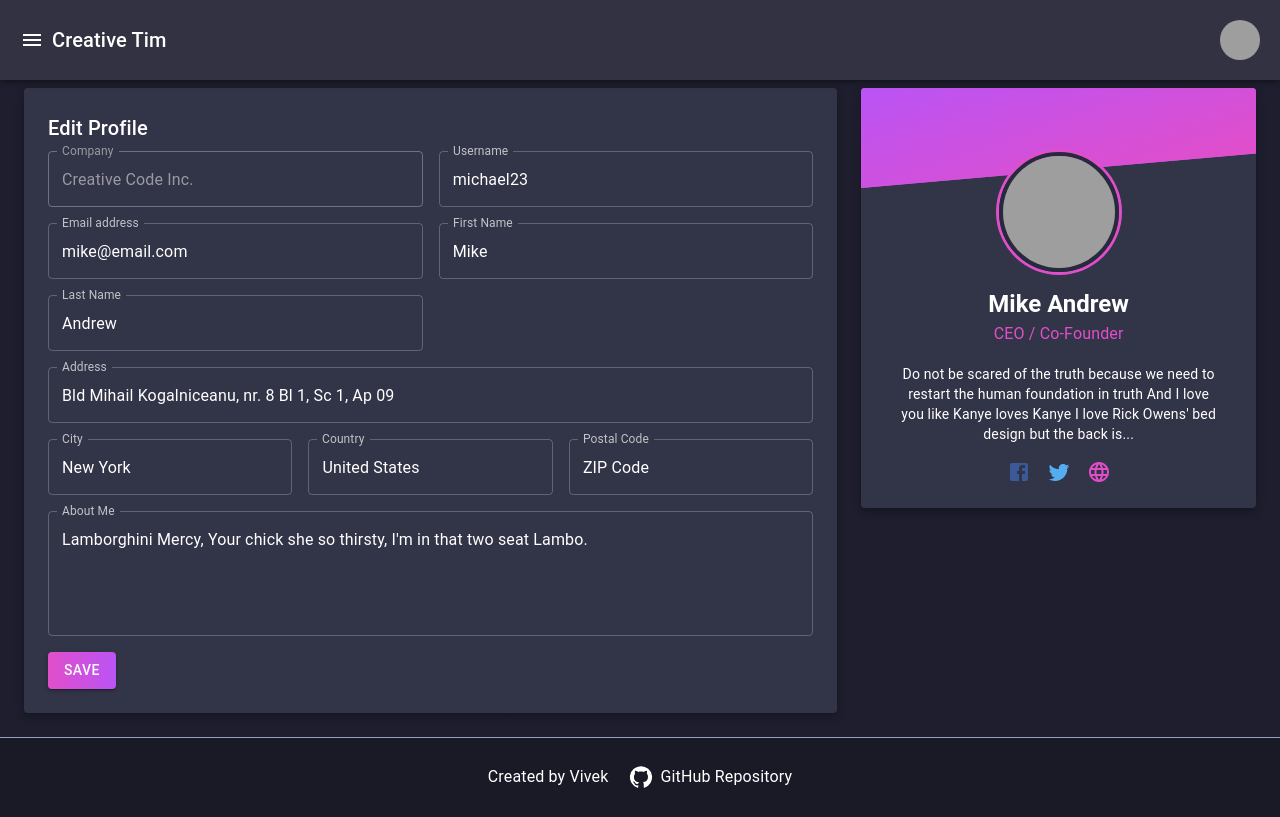
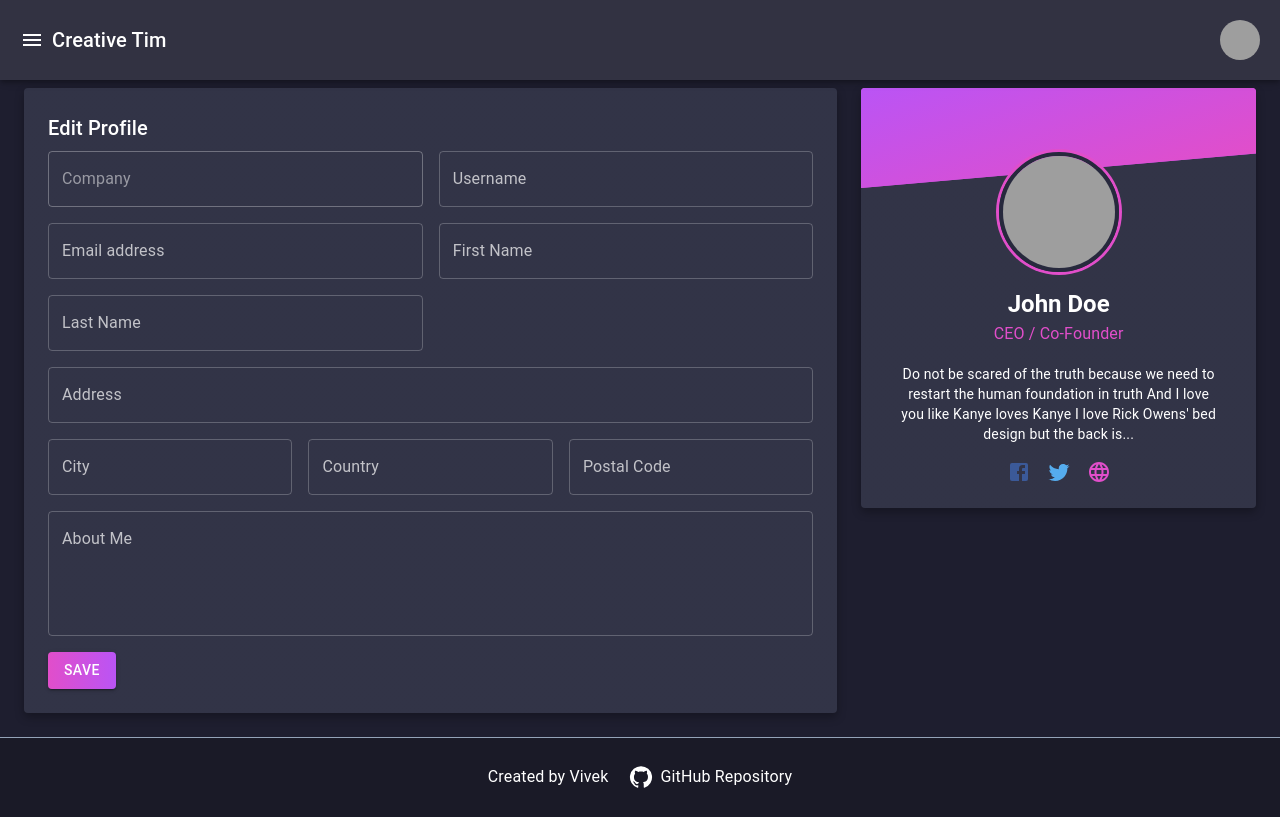
Before and after one commit to vivek20Eng/Dashboard-UI, a React (Create React App) app: page /user-profile in a window 1280 px wide. Built offline with nearby package versions, Linux system fonts and the light colour scheme; grey boxes are pictures that could not be loaded.

Commit message:
Remove default values from TextField components and replace with placeholders. Update input outline color to pink on focus.

```diff
--- a/src/pages/UserProfile.js
+++ b/src/pages/UserProfile.js
@@ -30,73 +30,145 @@
               <TextField
                 fullWidth
                 label="Company"
-                defaultValue="Creative Code Inc."
+                placeholder="Enter company name"
                 disabled
-                sx={{ input: { color: "white" } }}
+                sx={{
+                  input: { color: "white" },
+                  "& .MuiOutlinedInput-root.Mui-focused .MuiOutlinedInput-notchedOutline": {
+                    borderColor: "#e14eca",
+                  },
+                  "& .MuiInputLabel-root.Mui-focused": {
+                    color: "#e14eca",
+                  },
+                }}
               />
             </Grid>
             <Grid item xs={12} sm={6}>
               <TextField
                 fullWidth
                 label="Username"
-                defaultValue="michael23"
-                sx={{ input: { color: "white" } }}
+                placeholder="Enter username"
+                sx={{
+                  input: { color: "white" },
+                  "& .MuiOutlinedInput-root.Mui-focused .MuiOutlinedInput-notchedOutline": {
+                    borderColor: "#e14eca",
+                  },
+                  "& .MuiInputLabel-root.Mui-focused": {
+                    color: "#e14eca",
+                  },
+                }}
               />
             </Grid>
             <Grid item xs={12} sm={6}>
               <TextField
                 fullWidth
                 label="Email address"
-                defaultValue="mike@email.com"
-                sx={{ input: { color: "white" } }}
+                placeholder="Enter email address"
+                sx={{
+                  input: { color: "white" },
+                  "& .MuiOutlinedInput-root.Mui-focused .MuiOutlinedInput-notchedOutline": {
+                    borderColor: "#e14eca",
+                  },
+                  "& .MuiInputLabel-root.Mui-focused": {
+                    color: "#e14eca",
+                  },
+                }}
               />
             </Grid>
             <Grid item xs={12} sm={6}>
               <TextField
                 fullWidth
                 label="First Name"
-                defaultValue="Mike"
-                sx={{ input: { color: "white" } }}
+                placeholder="Enter first name"
+                sx={{
+                  input: { color: "white" },
+                  "& .MuiOutlinedInput-root.Mui-focused .MuiOutlinedInput-notchedOutline": {
+                    borderColor: "#e14eca",
+                  },
+                  "& .MuiInputLabel-root.Mui-focused": {
+                    color: "#e14eca",
+                  },
+                }}
               />
             </Grid>
             <Grid item xs={12} sm={6}>
               <TextField
                 fullWidth
                 label="Last Name"
-                defaultValue="Andrew"
-                sx={{ input: { color: "white" } }}
+                placeholder="Enter last name"
+                sx={{
+                  input: { color: "white" },
+                  "& .MuiOutlinedInput-root.Mui-focused .MuiOutlinedInput-notchedOutline": {
+                    borderColor: "#e14eca",
+                  },
+                  "& .MuiInputLabel-root.Mui-focused": {
+                    color: "#e14eca",
+                  },
+                }}
               />
             </Grid>
             <Grid item xs={12}>
               <TextField
                 fullWidth
                 label="Address"
-                defaultValue="Bld Mihail Kogalniceanu, nr. 8 Bl 1, Sc 1, Ap 09"
-                sx={{ input: { color: "white" } }}
+                placeholder="Enter address"
+                sx={{
+                  input: { color: "white" },
+                  "& .MuiOutlinedInput-root.Mui-focused .MuiOutlinedInput-notchedOutline": {
+                    borderColor: "#e14eca",
+                  },
+                  "& .MuiInputLabel-root.Mui-focused": {
+                    color: "#e14eca",
+                  },
+                }}
               />
             </Grid>
             <Grid item xs={12} sm={4}>
               <TextField
                 fullWidth
                 label="City"
-                defaultValue="New York"
-                sx={{ input: { color: "white" } }}
+                placeholder="Enter city"
+                sx={{
+                  input: { color: "white" },
+                  "& .MuiOutlinedInput-root.Mui-focused .MuiOutlinedInput-notchedOutline": {
+                    borderColor: "#e14eca",
+                  },
+                  "& .MuiInputLabel-root.Mui-focused": {
+                    color: "#e14eca",
+                  },
+                }}
               />
             </Grid>
             <Grid item xs={12} sm={4}>
               <TextField
                 fullWidth
                 label="Country"
-                defaultValue="United States"
-                sx={{ input: { color: "white" } }}
+                placeholder="Enter country"
+                sx={{
+                  input: { color: "white" },
+                  "& .MuiOutlinedInput-root.Mui-focused .MuiOutlinedInput-notchedOutline": {
+                    borderColor: "#e14eca",
+                  },
+                  "& .MuiInputLabel-root.Mui-focused": {
+                    color: "#e14eca",
+                  },
+                }}
               />
             </Grid>
             <Grid item xs={12} sm={4}>
               <TextField
                 fullWidth
                 label="Postal Code"
-                defaultValue="ZIP Code"
-                sx={{ input: { color: "white" } }}
+                placeholder="Enter postal code"
+                sx={{
+                  input: { color: "white" },
+                  "& .MuiOutlinedInput-root.Mui-focused .MuiOutlinedInput-notchedOutline": {
+                    borderColor: "#e14eca",
+                  },
+                  "& .MuiInputLabel-root.Mui-focused": {
+                    color: "#e14eca",
+                  },
+                }}
               />
             </Grid>
             <Grid item xs={12}>
@@ -105,8 +177,16 @@
                 multiline
                 rows={4}
                 label="About Me"
-                defaultValue="Lamborghini Mercy, Your chick she so thirsty, I'm in that two seat Lambo."
-                sx={{ input: { color: "white" } }}
+                placeholder="Enter information about yourself"
+                sx={{
+                  input: { color: "white" },
+                  "& .MuiOutlinedInput-root.Mui-focused .MuiOutlinedInput-notchedOutline": {
+                    borderColor: "#e14eca",
+                  },
+                  "& .MuiInputLabel-root.Mui-focused": {
+                    color: "#e14eca",
+                  },
+                }}
               />
             </Grid>
             <Grid item xs={12}>
@@ -170,12 +250,16 @@
                 margin: "auto",
                 border: "4px solid #27293d",
                 boxShadow: "0 0 0 3px #e14eca",
+                "&:focus": {
+                  outline: "4px solid #ba54f5",
+                },
               }}
-              alt="Mike Andrew"
+              alt="John Doe"
               src="/path-to-your-image.jpg"
+              tabIndex={0}
             />
             <Typography variant="h5" sx={{ mt: 2, fontWeight: "bold" }}>
-              Mike Andrew
+              John Doe
             </Typography>
             <Typography variant="subtitle1" sx={{ color: "#e14eca" }}>
               CEO / Co-Founder
```
